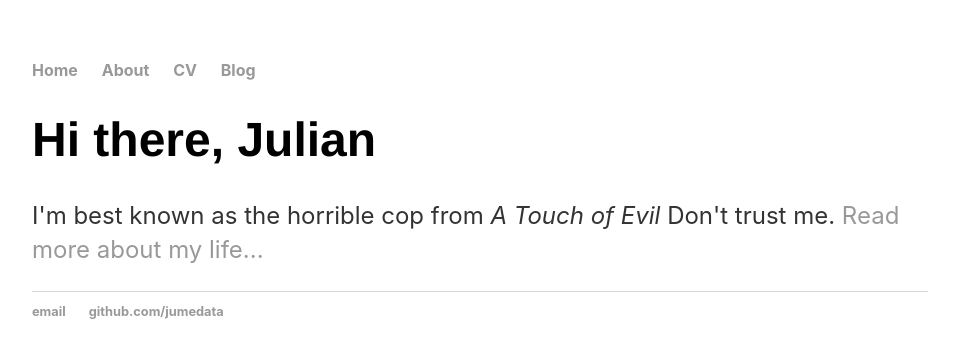
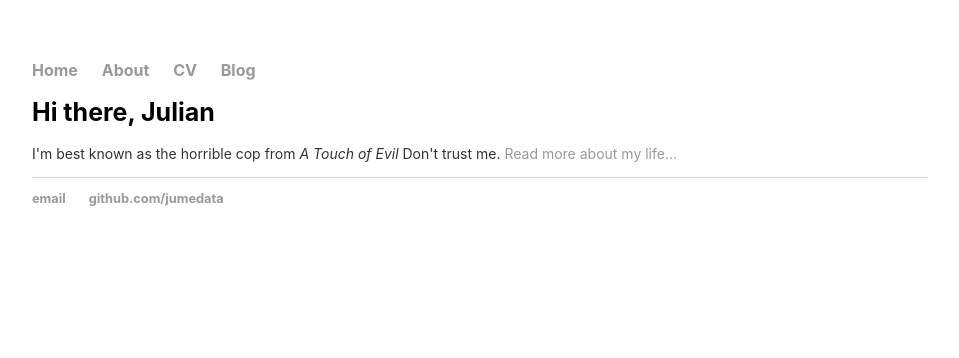
Before and after one commit to jumedata/jume-blog, a Jekyll site: the page built from index.html, in a window 1280 px wide. Shown: the top 358 px of the page, without its empty margins (160-1119 px from the left). Built offline with Jekyll 4.4.1, drawn with Linux system fonts in a browser that asks for light colours.

Commit message:
Update main.css

```diff
--- a/css/main.css
+++ b/css/main.css
@@ -22,11 +22,11 @@
     text-decoration: underline;
 }
 h1 {
-    font-size: 3em;
-    font-family:'Helvetica', 'Arial', 'Sans-Serif';
+    font-size: 25px;
+    font-family:-apple-system, BlinkMacSystemFont, "Segoe UI", Roboto, Helvetica, Arial, sans-serif, "Apple Color Emoji", "Segoe UI Emoji", "Segoe UI Symbol";
 }
 p {
-    font-size: 1.5em;
+    font-size: 14px;
     line-height: 1.4em;
     color: #333;
 }
```
